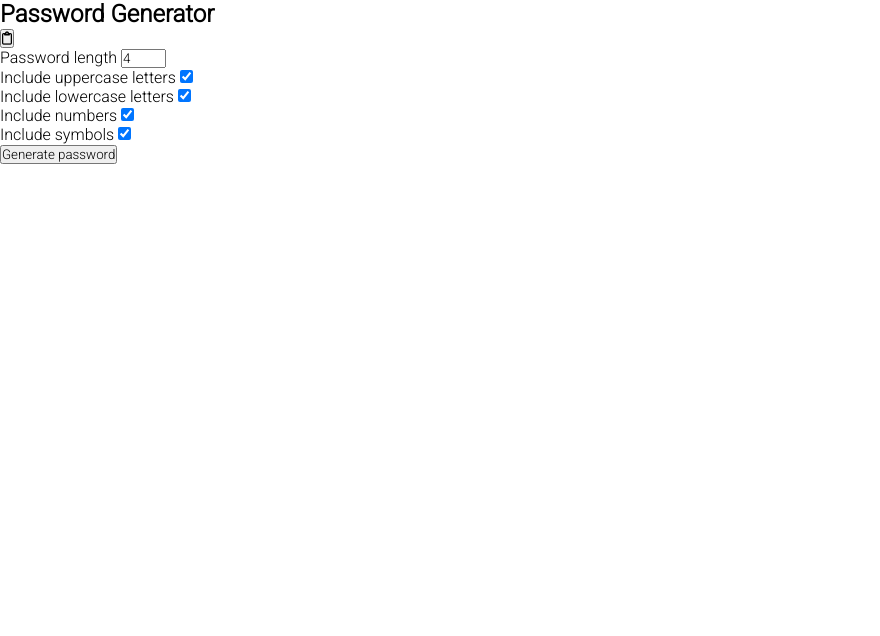
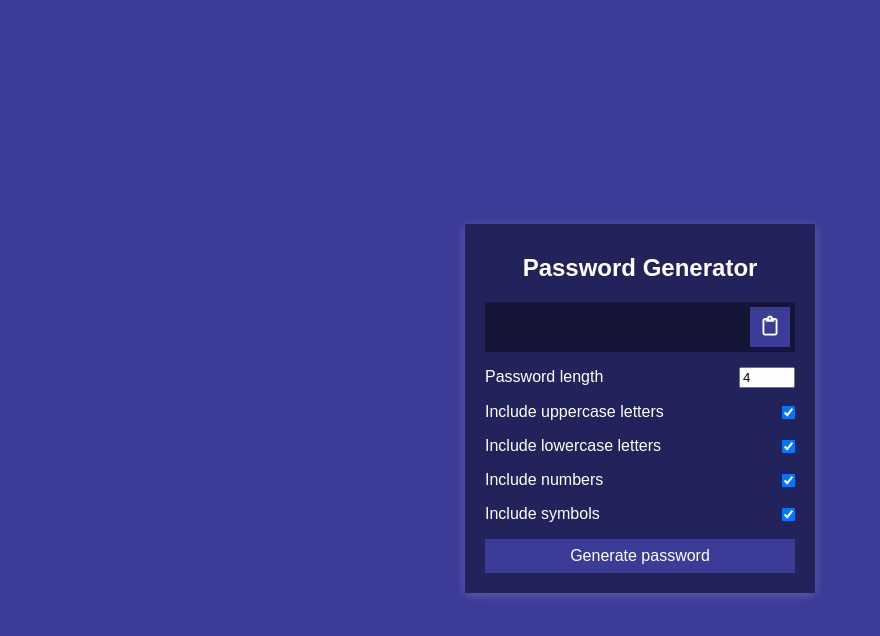
Before and after one commit to Jeevan2305/Random_Password_Generator, a plain HTML site: page index.html in a window 1280 px wide. Shown: the whole page, without its empty margins (0-880 px from the left). Drawn offline with Linux system fonts and the light colour scheme; a web font is replaced by a local one.

Commit message:
Update styles.css

```diff
--- a/styles.css
+++ b/styles.css
@@ -1,64 +1,92 @@
-@import url('https://fonts.googleapis.com/css2?family=Roboto:wght@300&display=swap');
+@import url('https://fonts.googleapis.com/css?family=Muli&display=swap');
+
 * {
-    padding: 0;
-    margin: 0;
-    box-sizing: border-box;
-    font-family: 'Roboto', sans-serif;
+	box-sizing: border-box;
 }
 
-input:focus-visible {
-    outline: 0;
+body {
+	background-color: #3B3B98;
+	color: #fff;
+	display: flex;
+	font-family: 'Muli', sans-serif;
+	flex-direction: column;
+	align-items: center;
+	justify-content: center;
+	padding: 10px;
+	min-height: 100vh;
 }
 
-.main {
-    background-color: #3498db;
-    min-height: 100vh;
-    display: flex;
-    justify-content: center;
-    align-items: center;
+p {
+	margin: 5px 0;
 }
 
-.box {
-    min-width: 400px;
-    padding: 10px;
-    box-shadow: 0 4px 10px rgb(0 0 0 / 50%);
-    background: #2980b9;
-    border-radius: 2px;
-    margin-top: 10px;
+h2 {
+	margin: 10px 0 20px;
+	text-align: center;
 }
 
-#pass-box {
-    width: 100%;
-    display: block;
-    background-color: white;
-    font-size: 30px;
-    padding: 10px;
-    border-radius: 4px;
+input[type=checkbox] {
+	margin-right: 0;
 }
 
-.row {
-    width: 100%;
-    display: flex;
-    margin-top: 10px;
-    justify-content: space-between;
-    color: white;
-    font-size: 20px;
+.container {
+	background-color: #23235B;
+	box-shadow: 0px 2px 10px rgba(255, 255, 255, 0.2);
+	padding: 20px;
+	width: 350px;
+	max-width: 100%;
 }
 
-label {
-    -webkit-user-select: none;
-    user-select: none;
+.result-container {
+	background-color: rgba(0, 0, 0, 0.4);
+	display: flex;
+	justify-content: flex-start;
+	align-items: center;
+	position: relative;
+	font-size: 18px;
+	letter-spacing: 1px;
+	padding: 12px 10px;
+	height: 50px;
+	width: 100%;
 }
 
-#btn {
-    cursor: pointer;
-    width: 100%;
-    font-size: 20px;
-    outline: 0;
-    border: 0;
-    padding: 10px;
-    background-color: #34495e;
-    color: white;
-    margin-top: 10px;
-    border-radius: 5px;
+.result-container #result {
+  	word-wrap: break-word;
+	max-width: calc(100% - 40px);
 }
+
+.result-container .btn {
+	font-size: 20px;
+	position: absolute;
+	top: 5px;
+	right: 5px;
+	height: 40px;
+	width: 40px;
+}
+
+.btn {
+	border: none;
+	color: #fff;
+	cursor: pointer;
+	font-size: 16px;
+	padding: 8px 12px;
+	background-color: #3B3B98;
+}
+
+.btn-large {
+	display: block;
+	width: 100%;
+}
+
+.setting {
+	display: flex;
+	justify-content: space-between;
+	align-items: center;
+	margin: 15px 0;
+}
+
+@media screen and (max-width: 400px) {
+	.result-container {
+		font-size: 14px;
+	}
+}
```
